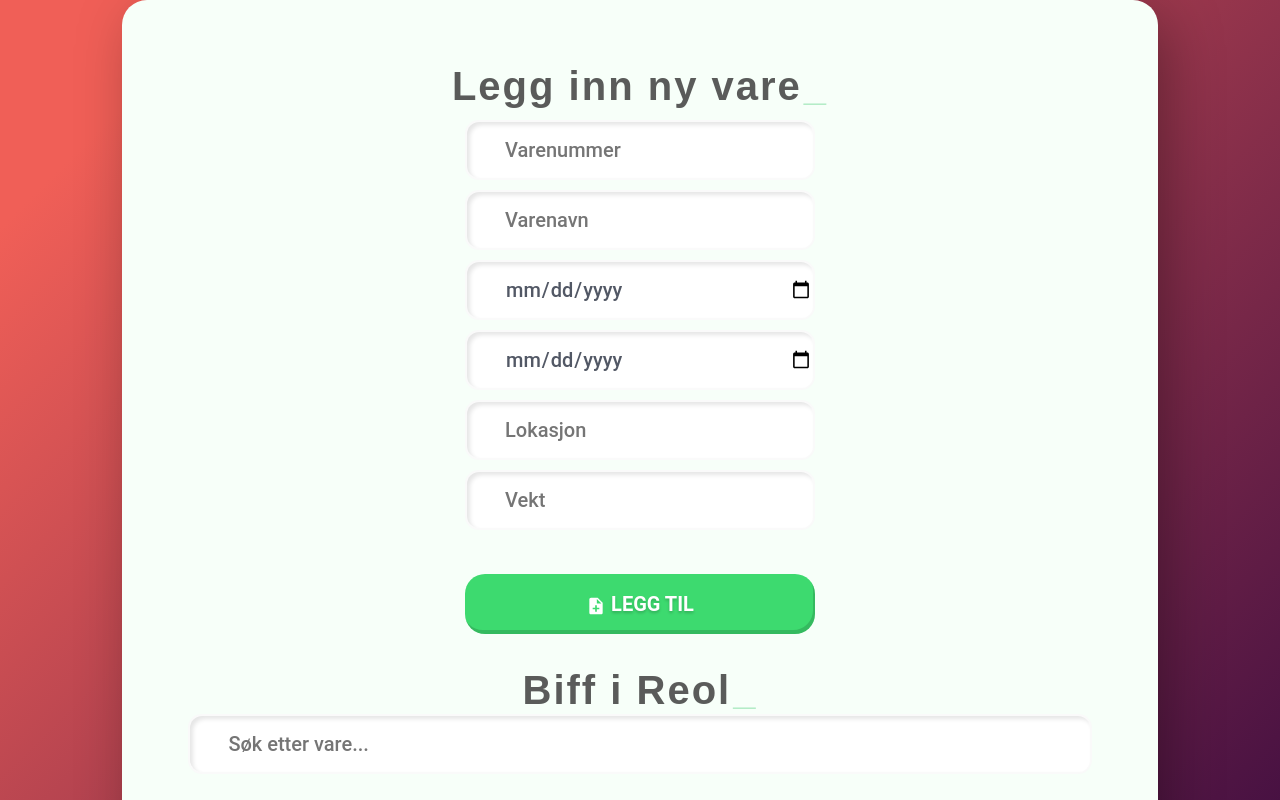
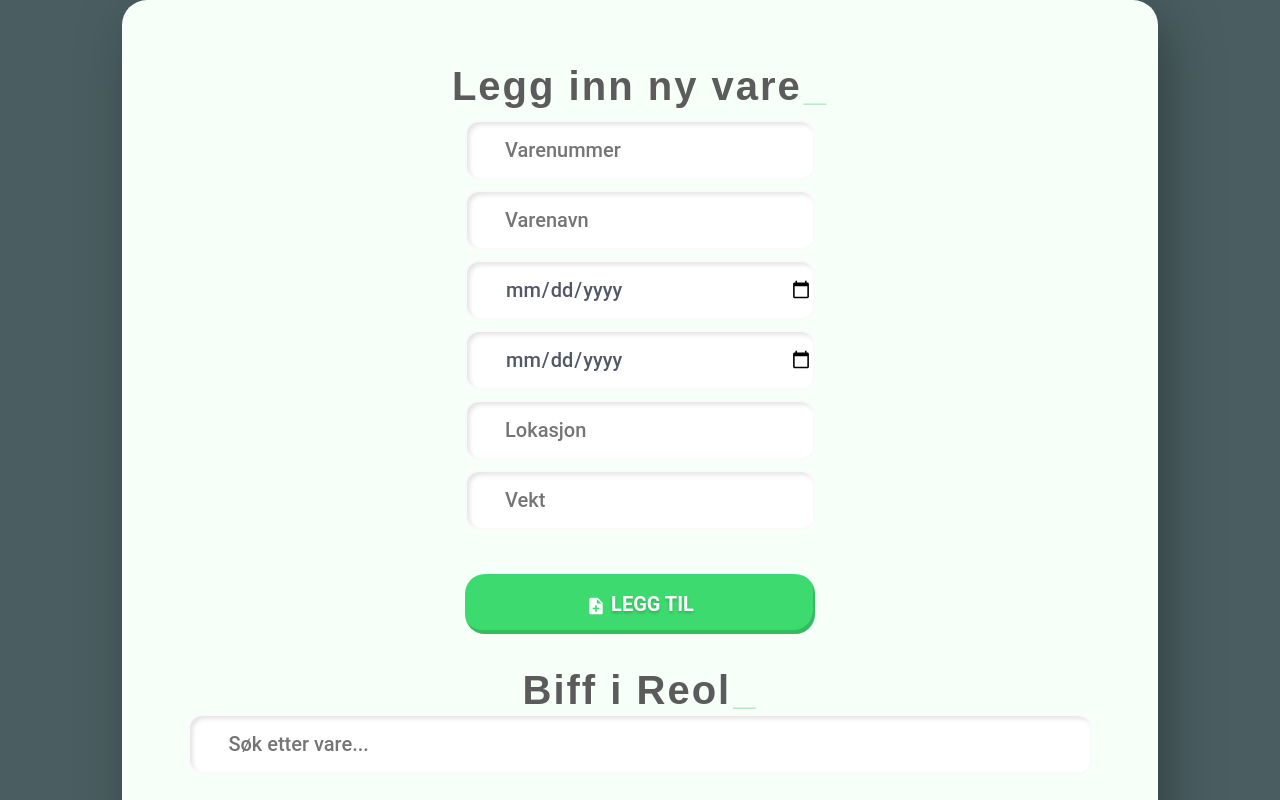
Before and after one commit to neurotech1981/biff-jobb, a React (Create React App) app: page / in a window 1280 px wide. Shown: the top 800 px of the page. Built offline with nearby package versions, Linux system fonts and the light colour scheme; no server answers.

Commit message:
Initial Commit

```diff
--- a/src/styles.css
+++ b/src/styles.css
@@ -103,7 +103,7 @@ body {
       text-rendering: geometricPrecision;
       -webkit-font-smoothing: antialiased;
       -moz-osx-font-smoothing: grayscale;
-      background-image: linear-gradient( 135deg, #F05F57 10%, #360940 100%);
+    /*  background-image: linear-gradient( 135deg, #F05F57 10%, #360940 100%);*/
 }
 
 *,
```
Also changed, not shown: 1 other file (tests, documents, lock files or other folders).
